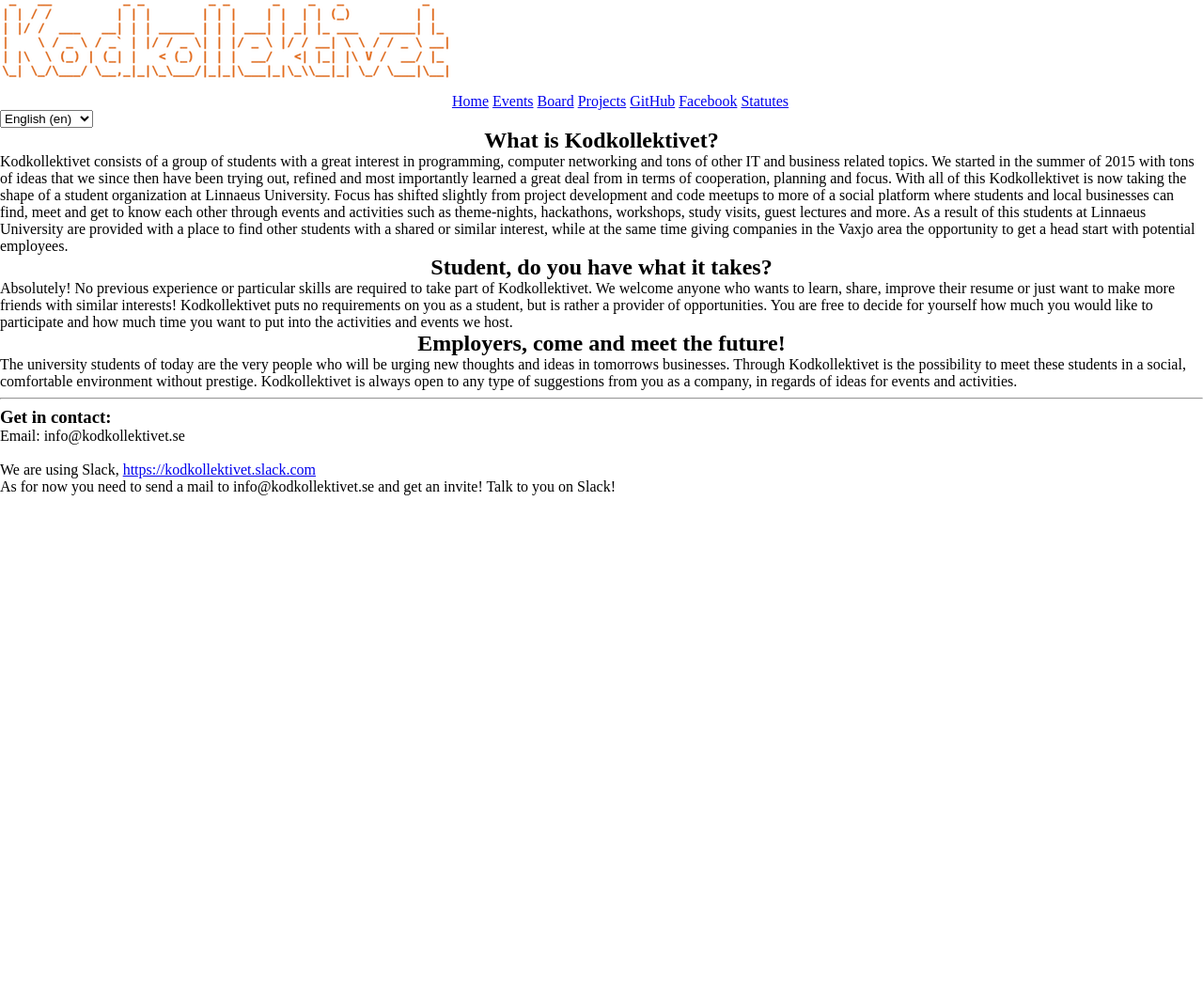
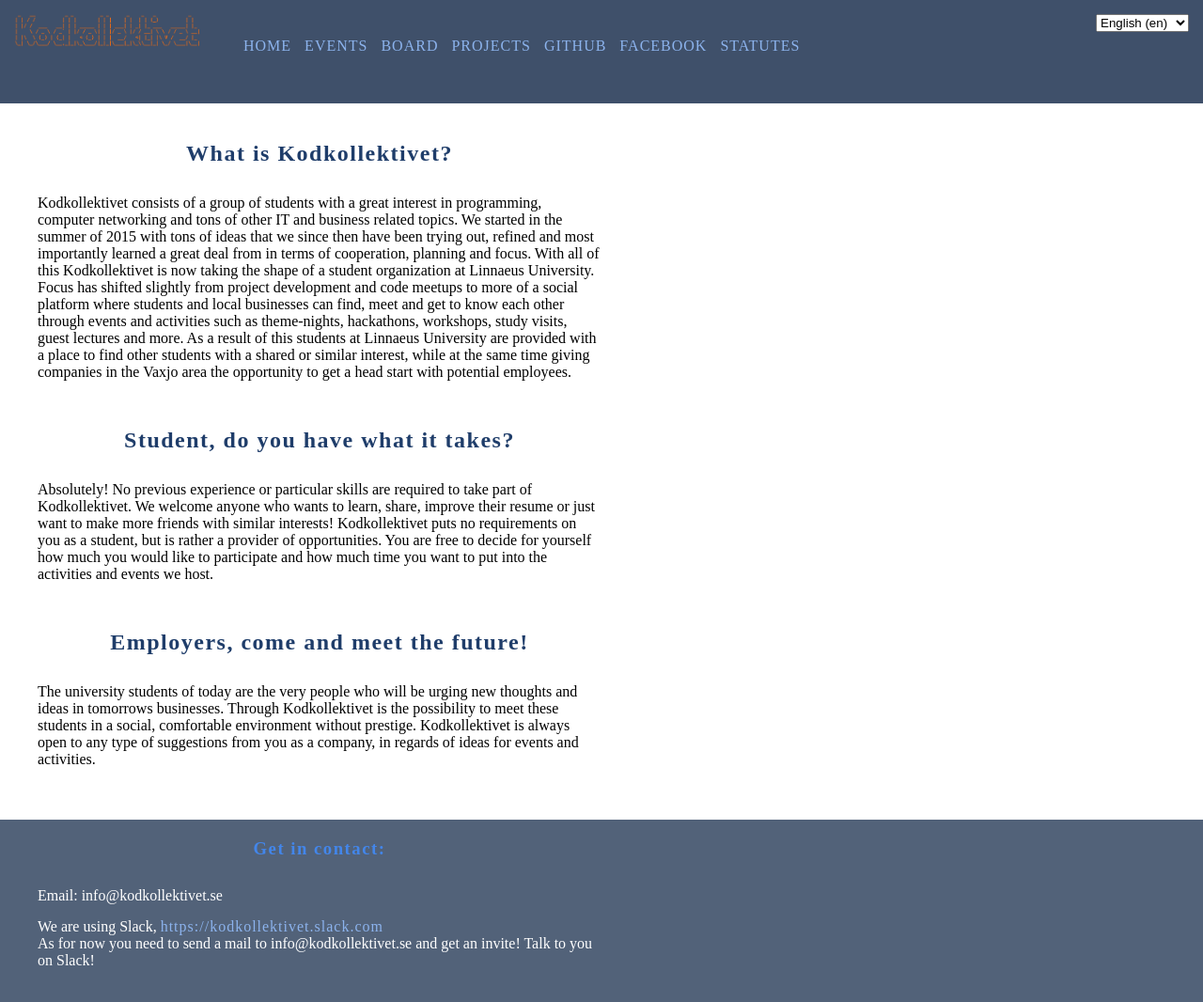
Before and after one commit to Kodkollektivet/kodkollektivet.se, a Django app: page /en/ in a window 1280 px wide. Shown: the whole page at 94% size. Before the commit the page ends 527 px from the top, so only its background shows below. Run offline with Django 3.2, Linux system fonts and the light colour scheme; data that the repository does not hold is empty; some libraries are stand-ins or nearby versions.

Commit message:
Basic styling for header,main,footer

```diff
--- a/kodkollektivet/static/css/compass/sass/_base.sass
+++ b/kodkollektivet/static/css/compass/sass/_base.sass
@@ -1,4 +1,28 @@
 body,main,p,h1,h2,h3,h4,h5,aside,ul,li,header,footer
   margin: 0px
 
+h1,h2,h3,h4,h5
+  margin-bottom: 30px
+  letter-spacing: 1.5px
+  color: $main-color-dark
+
+p
+  margin-bottom: 15px
+  max-width: 600px
+
+a
+  color: $main-color-light
+  text-decoration: none
+  letter-spacing: 1px
+  &:hover
+    color: white
+  &:visited
+    color: $main-color-light
+
+
 main
+  padding: 40px
+  section
+    max-width: 600px
+    &:not(:first-child)
+      margin-top: 50px
--- a/kodkollektivet/static/css/compass/sass/_footer.sass
+++ b/kodkollektivet/static/css/compass/sass/_footer.sass
@@ -0,0 +1,10 @@
+footer
+  padding: 20px 40px
+  background-color: tint($main-color-grey, 10%)
+  color: white
+  .contact
+    display: inline-block
+    width: 50%
+    h3
+      text-align: center
+      color: $main-color-lighter
--- a/kodkollektivet/static/css/compass/sass/_header.sass
+++ b/kodkollektivet/static/css/compass/sass/_header.sass
@@ -1,16 +1,26 @@
 header
+  height: 80px
   padding: 15px
   background-color: $main-color-grey
   .logo
+    display: inline-block
     img
       width: 200px
   nav
-    text-align: center
     display: inline-block
+    margin: 0 auto
     ul
       li
         display: inline-block
+        &:not(:first-child)
+          margin-left: 10px
         a
           color: $main-color-light
+          text-transform: uppercase
+          text-decoration: none
+          letter-spacing: 1px
+          &:hover
+            color: white
+
   #changelang
     float: right
--- a/kodkollektivet/static/css/main.css
+++ b/kodkollektivet/static/css/main.css
@@ -4,10 +4,102 @@
 }
 
 /* line 4, compass/sass/_base.sass */
-nav {
-  text-align: center;
+h1, h2, h3, h4, h5 {
+  margin-bottom: 30px;
+  letter-spacing: 1.5px;
+  color: #1F3D6A;
 }
-/* line 7, compass/sass/_base.sass */
-nav ul li {
+
+/* line 9, compass/sass/_base.sass */
+p {
+  margin-bottom: 15px;
+  max-width: 600px;
+}
+
+/* line 13, compass/sass/_base.sass */
+a {
+  color: #8CB3ED;
+  text-decoration: none;
+  letter-spacing: 1px;
+}
+/* line 17, compass/sass/_base.sass */
+a:hover {
+  color: white;
+}
+/* line 19, compass/sass/_base.sass */
+a:visited {
+  color: #8CB3ED;
+}
+
+/* line 23, compass/sass/_base.sass */
+main {
+  padding: 40px;
+}
+/* line 25, compass/sass/_base.sass */
+main section {
+  max-width: 600px;
+}
+/* line 27, compass/sass/_base.sass */
+main section:not(:first-child) {
+  margin-top: 50px;
+}
+
+/* line 1, compass/sass/_header.sass */
+header {
+  height: 80px;
+  padding: 15px;
+  background-color: #3F506A;
+}
+/* line 5, compass/sass/_header.sass */
+header .logo {
   display: inline-block;
 }
+/* line 7, compass/sass/_header.sass */
+header .logo img {
+  width: 200px;
+}
+/* line 9, compass/sass/_header.sass */
+header nav {
+  display: inline-block;
+  margin: 0 auto;
+}
+/* line 13, compass/sass/_header.sass */
+header nav ul li {
+  display: inline-block;
+}
+/* line 15, compass/sass/_header.sass */
+header nav ul li:not(:first-child) {
+  margin-left: 10px;
+}
+/* line 17, compass/sass/_header.sass */
+header nav ul li a {
+  color: #8CB3ED;
+  text-transform: uppercase;
+  text-decoration: none;
+  letter-spacing: 1px;
+}
+/* line 22, compass/sass/_header.sass */
+header nav ul li a:hover {
+  color: white;
+}
+/* line 25, compass/sass/_header.sass */
+header #changelang {
+  float: right;
+}
+
+/* line 1, compass/sass/_footer.sass */
+footer {
+  padding: 20px 40px;
+  background-color: #526279;
+  color: white;
+}
+/* line 5, compass/sass/_footer.sass */
+footer .contact {
+  display: inline-block;
+  width: 50%;
+}
+/* line 8, compass/sass/_footer.sass */
+footer .contact h3 {
+  text-align: center;
+  color: #4386EA;
+}
--- a/kodkollektivet/templates/base.html
+++ b/kodkollektivet/templates/base.html
@@ -43,6 +43,7 @@
     <main>
       {% block content %}
       <article>
+      	<section>
           <h2 align="center">{% trans "What is Kodkollektivet" %}? </h2>
           <p>
             {% blocktrans %}
@@ -66,7 +67,9 @@
             opportunity to get a head start with potential employees.
             {% endblocktrans %}
           </p>
+        </section>
 
+      	<section>
           <h2 align="center">{% trans "Student, do you have what it takes" %}?</h2>
           <p>
             {% blocktrans %}
@@ -81,7 +84,9 @@
             into the activities and events we host.
             {% endblocktrans %}
           </p>
+        </section>
 
+      	<section>
           <h2 align="center">{% trans "Employers, come and meet the future" %}!</h2>
           <p>
             {% blocktrans %}
@@ -93,6 +98,7 @@
             ideas for events and activities.
             {% endblocktrans %}
           </p>
+      	</section>
       </article>
 
       <aside>
@@ -113,16 +119,21 @@
     </main>
 
     <footer>
-      <hr>
+      <div class="contact">
         <h3>{% trans "Get in contact" %}:</h3>
-      Email: info@kodkollektivet.se<br><br>
+        <p>
+          Email: info@kodkollektivet.se
+        </p>
         {% trans "We are using Slack" %}, <a href="https://kodkollektivet.slack.com">
           https://kodkollektivet.slack.com
-      </a><br>
+        </a>
+        <p>
           {% blocktrans %}
           As for now you need to send a mail to info@kodkollektivet.se and get an invite!
           Talk to you on Slack!
           {% endblocktrans %}
+        </p>
+      </div>
     </footer>
   </body>
 </html>
```
Lines whose indentation alone changed are shown as unchanged.
